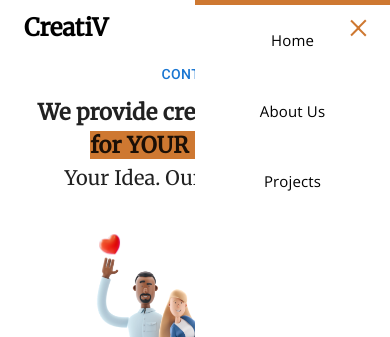
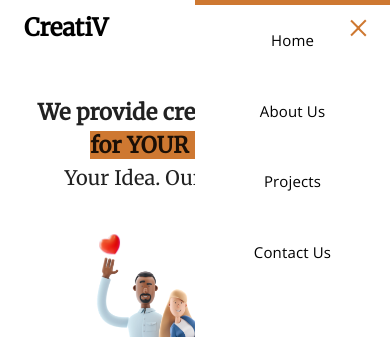
Before and after one commit to VncntDzn/creativ, a Next.js app: page / in a window 390 px wide. Both pictures are taken after a click on the button 357 px from the left and 28 px from the top of the page. Shown: the top 337 px of the page. Built offline with nearby package versions, Linux system fonts and the light colour scheme.

Commit message:
added contact-us links to mobile nav

```diff
--- a/src/components/nav/ElevatedAppBar.tsx
+++ b/src/components/nav/ElevatedAppBar.tsx
@@ -57,7 +57,13 @@ export default function ElevateAppBar(props: Props) {
             <Grid item lg={5} xs={8}>
               <Navbar />
             </Grid>
-            <Grid item lg={4} xs={8} container justifyContent="flex-end">
+            <Grid
+              item
+              lg={4}
+              container
+              justifyContent="flex-end"
+              sx={{ display: { xs: "none" } }}
+            >
               <Button>Contact Us</Button>
             </Grid>
           </Grid>
--- a/src/components/nav/components/MobileNavbar.tsx
+++ b/src/components/nav/components/MobileNavbar.tsx
@@ -1,11 +1,23 @@
-import links from "../utils/links";
+import links, { LinkProps } from "../utils/links";
 import ActiveLink from "components/common/ActiveLink";
 import { Box } from "@mui/system";
 import { Divide as Hamburger } from "hamburger-react";
 import { useToggle } from "hooks";
+import { useEffect, useState } from "react";
 
+const contactUs = [
+  {
+    name: "Contact Us",
+    href: "/#contact-us",
+  },
+];
 const MobileNavbar = () => {
   const [toggle, handleToggle] = useToggle();
+  const [routes, setRoutes] = useState<LinkProps[]>([]);
+
+  useEffect(() => {
+    setRoutes(links.concat(contactUs));
+  }, []);
   return (
     <Box
       display="flex"
@@ -31,9 +43,9 @@ const MobileNavbar = () => {
           height="100vh"
           sx={{
             background: "white",
-           }}
+          }}
         >
-          {links.map(({ name, href }) => (
+          {routes.map(({ name, href }: LinkProps) => (
             <Box
               display="flex"
               flexDirection="column"
--- a/src/components/nav/utils/links.ts
+++ b/src/components/nav/utils/links.ts
@@ -1,4 +1,4 @@
-interface LinkProps {
+export interface LinkProps {
   name: string;
   href: string;
 }
```
